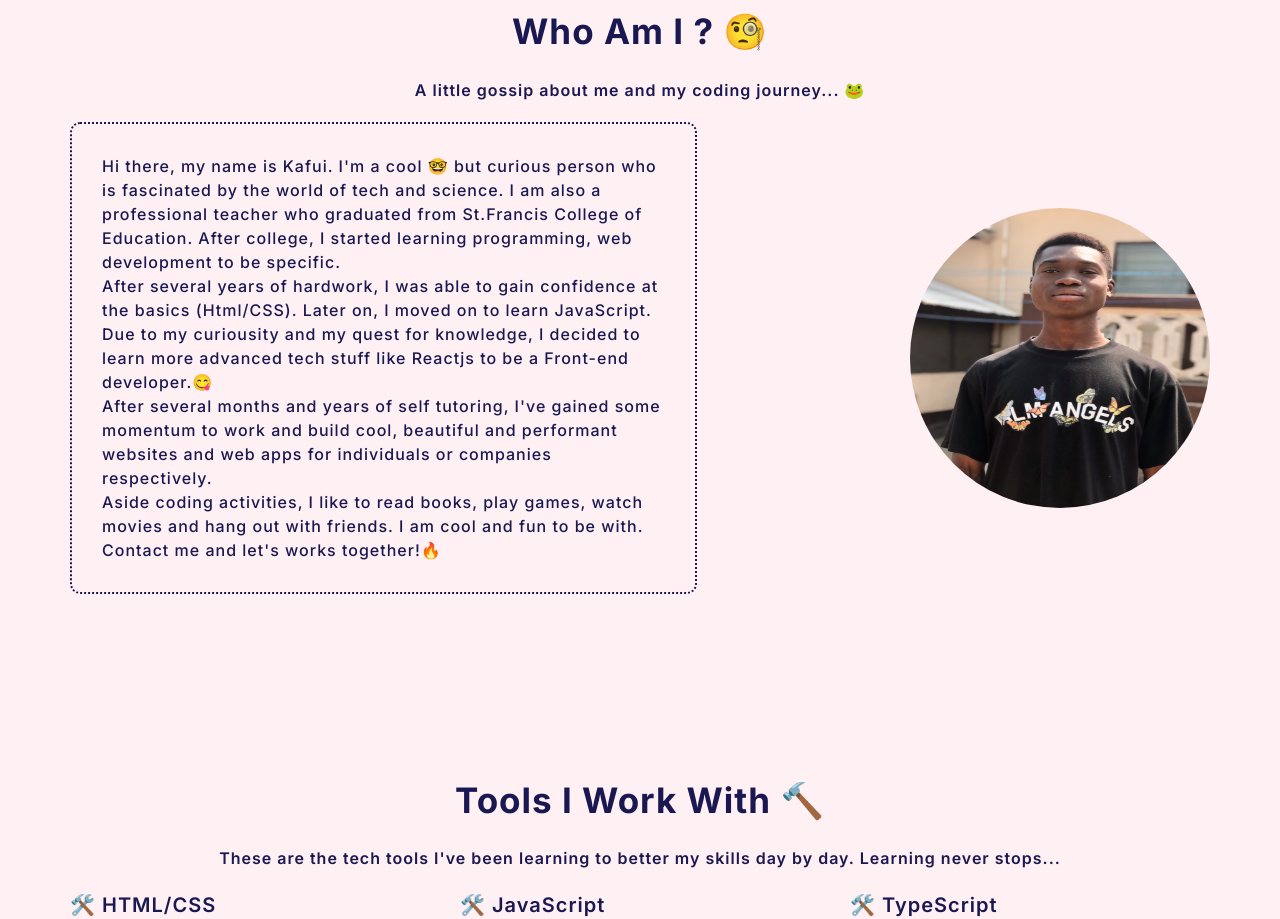
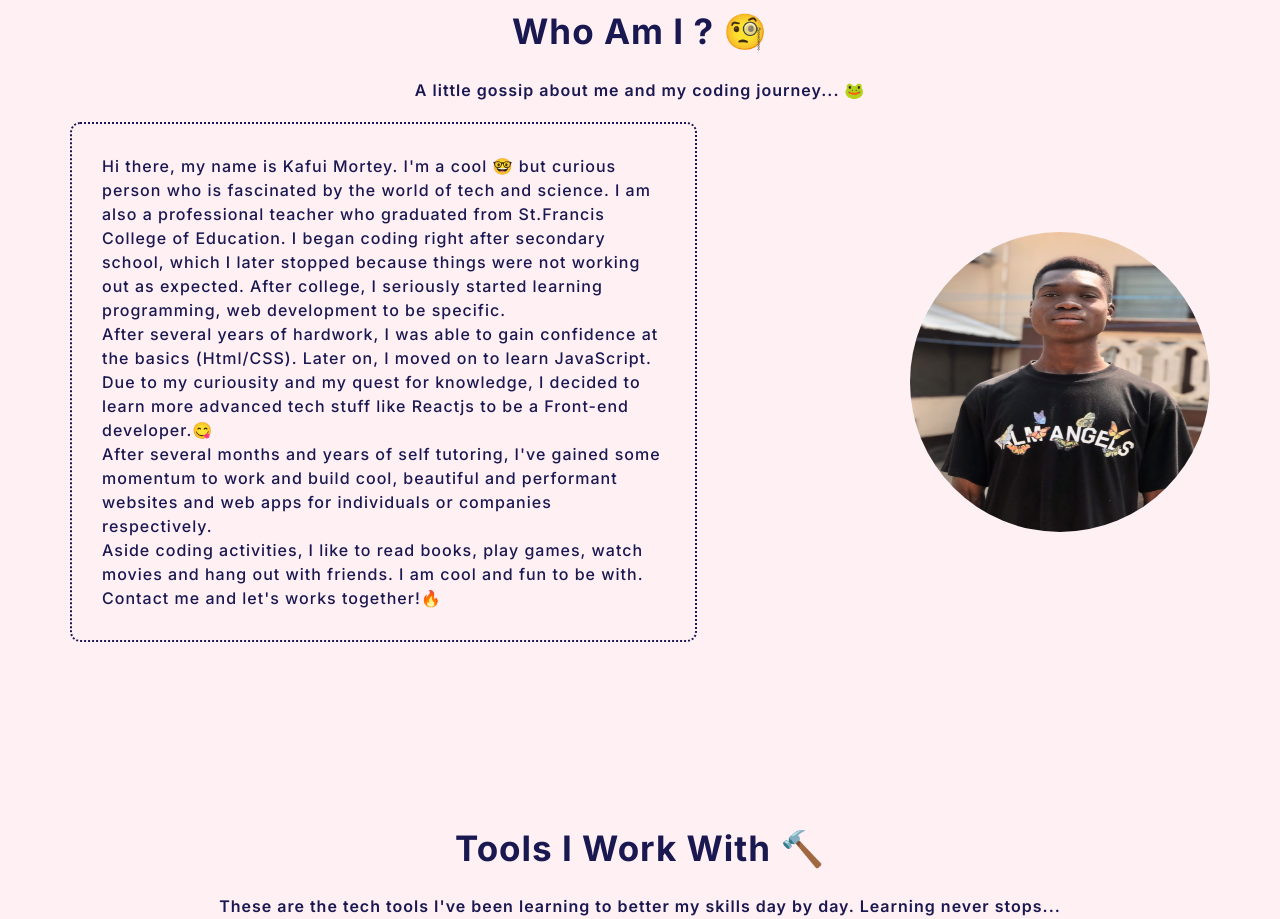
Before and after one commit to MorteyKafui/sir-kafui-portfolio, a Next.js app: page / in a window 1280 px wide. Shown: the part 840-1759 px from the top of the page. Built offline with nearby package versions, Linux system fonts and the light colour scheme; some icons are missing.

Commit message:
update about section

```diff
--- a/components/About/About.jsx
+++ b/components/About/About.jsx
@@ -11,11 +11,13 @@ const About = () => {
         </p>
         <div className={styles.aboutMe}>
           <p className={styles.text}>
-            Hi there, my name is Kafui. I&apos;m a cool 🤓 but curious person
-            who is fascinated by the world of tech and science. I am also a
-            professional teacher who graduated from St.Francis College of
-            Education. After college, I started learning programming, web
-            development to be specific.
+            Hi there, my name is Kafui Mortey. I&apos;m a cool 🤓 but curious
+            person who is fascinated by the world of tech and science. I am also
+            a professional teacher who graduated from St.Francis College of
+            Education. I began coding right after secondary school, which I
+            later stopped because things were not working out as expected. After
+            college, I seriously started learning programming, web development
+            to be specific.
             <br />
             After several years of hardwork, I was able to gain confidence at
             the basics (Html/CSS). Later on, I moved on to learn JavaScript. Due
```
